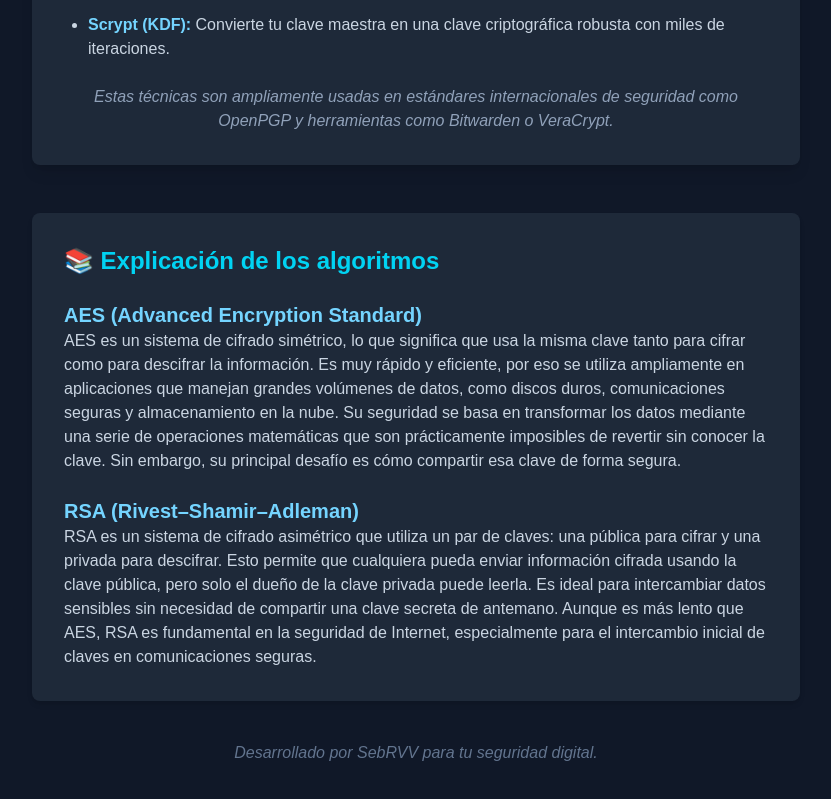
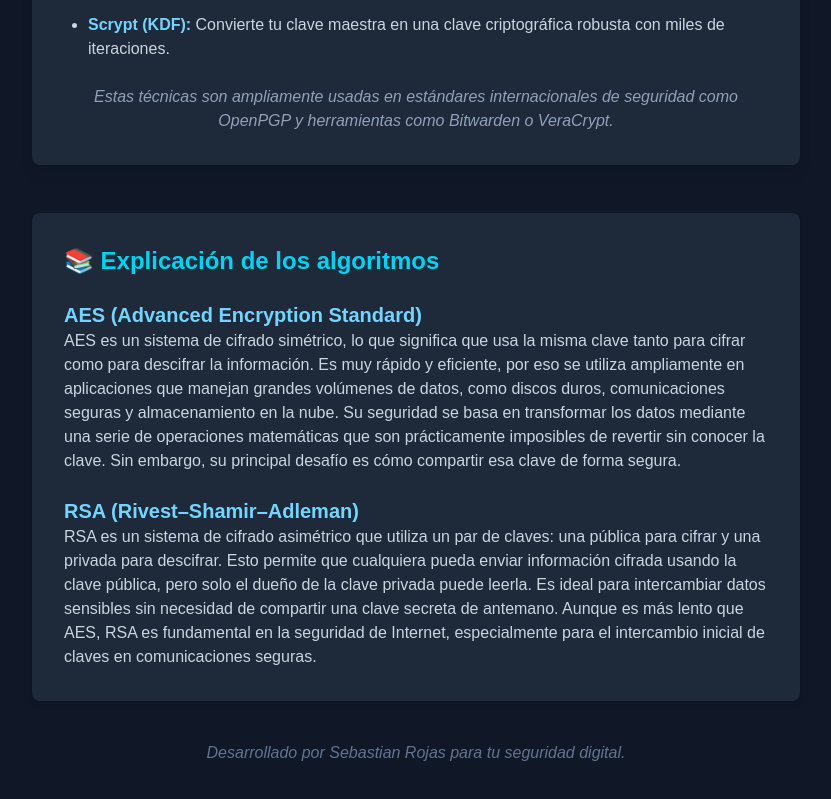
Before and after one commit to SebSRVV/SafePass-Docs, a Next.js app: page / in a window 1280 px wide. Shown: the part 852-1651 px from the top of the page, without its empty margins (224-1055 px from the left). Built offline with nearby package versions, Linux system fonts and the light colour scheme.

Commit message:
Actualizacion

```diff
--- a/app/page.tsx
+++ b/app/page.tsx
@@ -74,7 +74,7 @@ export default function HomePage() {
           </div>
         </section>
 
-        <p className="mt-10 text-center text-slate-500 italic">Desarrollado por SebRVV para tu seguridad digital.</p>
+        <p className="mt-10 text-center text-slate-500 italic">Desarrollado por Sebastian Rojas para tu seguridad digital.</p>
       </div>
 
       {/* Botón flotante de GitHub */}
```
